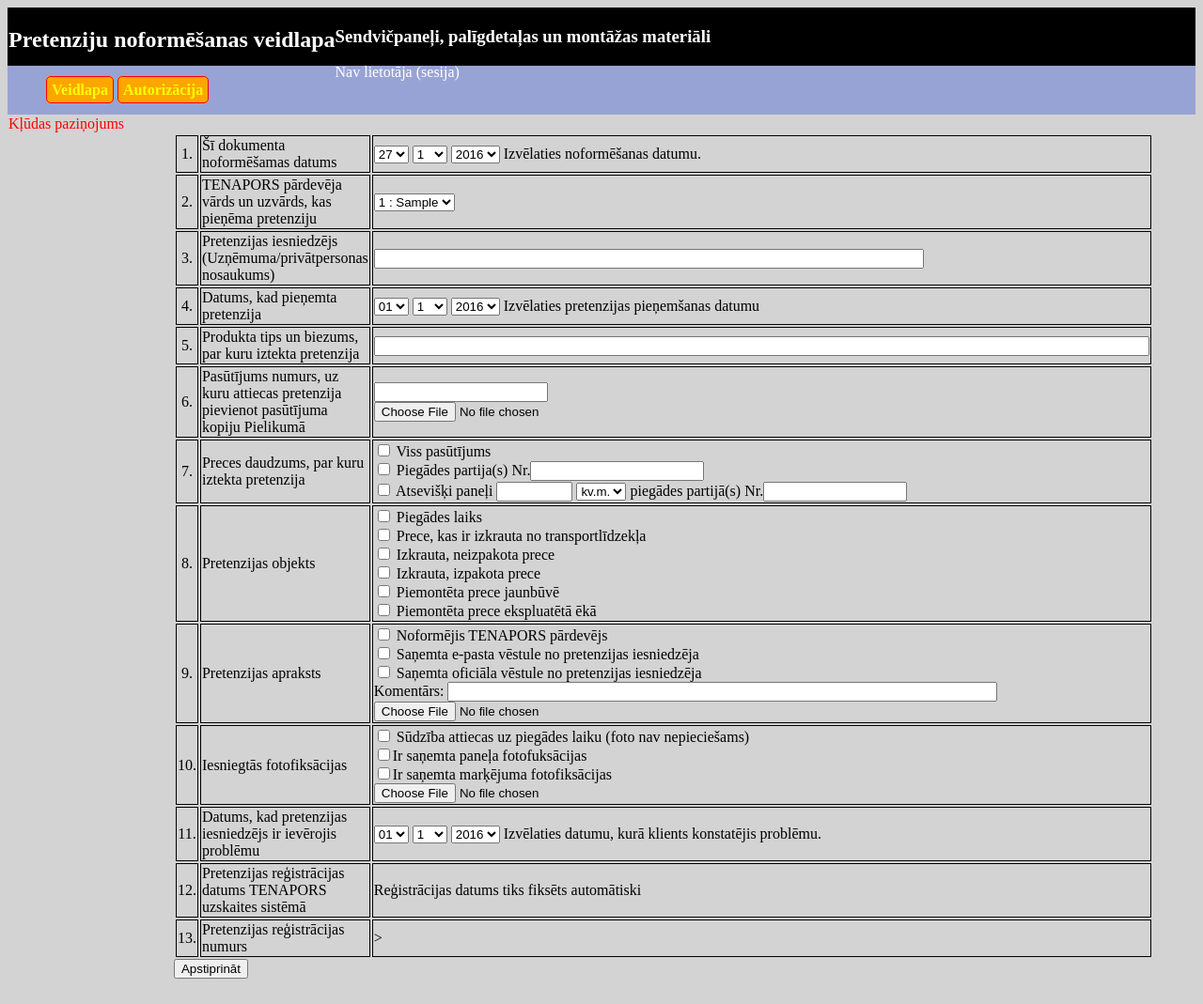
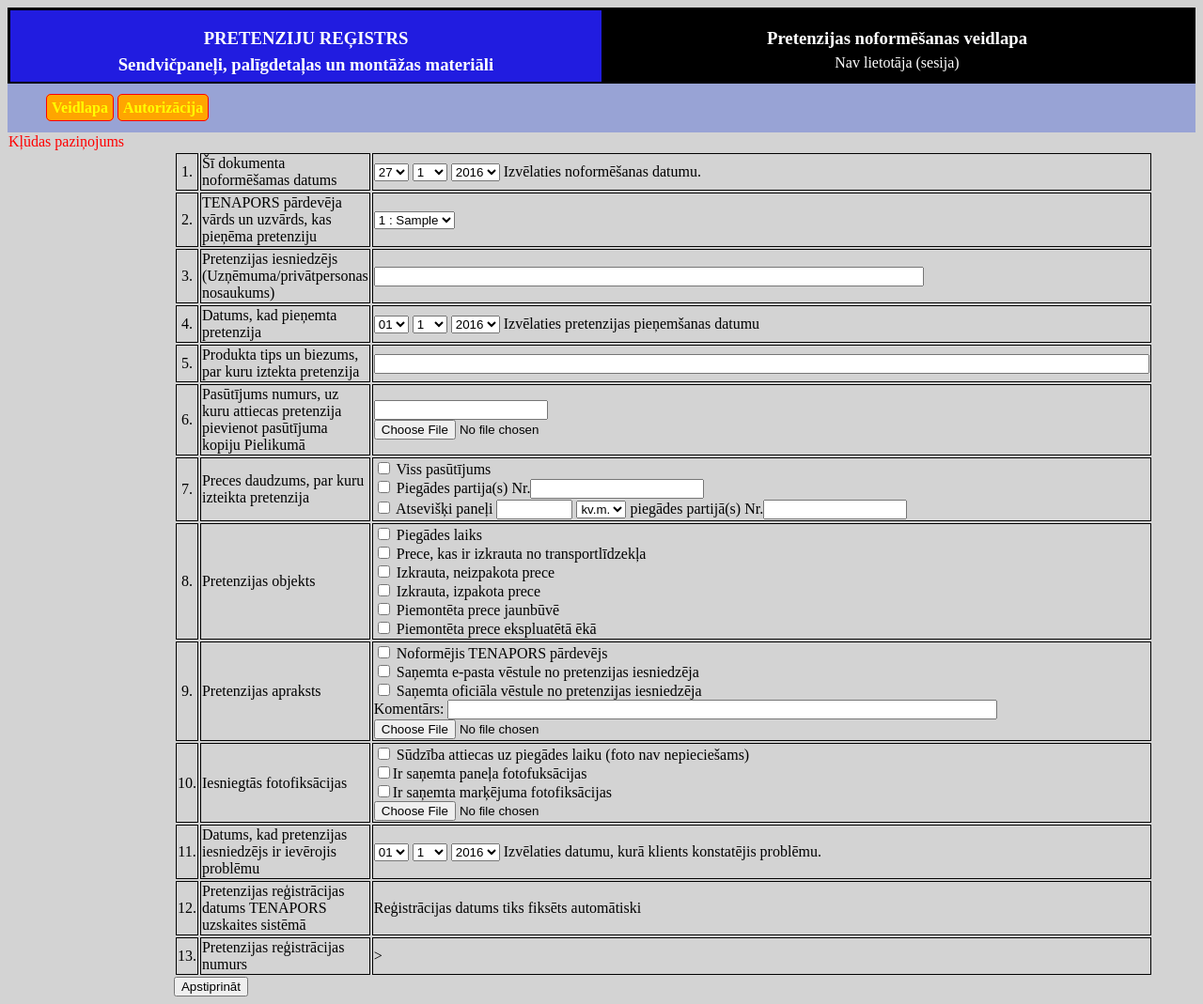
Before and after one commit to taliso/Pretenziju-registrs, a PHP site: page / in a window 1280 px wide. Shown: the whole page at 94% size. Before the commit the page ends 1042 px from the top, so only its background shows below. Run offline with PHP 8.4, Linux system fonts and the light colour scheme; tables that the repository leaves empty hold one stand-in row (values such as "Sample post").

Commit message:
Tikai pardomas

```diff
--- a/autorizacija.php
+++ b/autorizacija.php
@@ -40,9 +40,8 @@
 </form>
 <?php else: ?>
 <form action="#" method="post">
-	<h4>Lietotāja vārds:</h4><input type="text" name="user" value="" size="20"><br>
-	<br>
-	<h4>Parole:</h4><input type="password" name="psw" value="" size="20"><br>
+	Lietotāja vārds:<input type="text" name="user" value="" size="20"><br>
+	Parole:<input type="password" name="psw" value="" size="20"><br>
 	<input type="submit" name="submit" value="Ieiet">
 </form>
 <?php endif; ?>
--- a/index.php
+++ b/index.php
@@ -36,10 +36,10 @@
 </head>
 <body>
 
- <div id="virsraksts-konteineris" style="background-color:black;color:white;padding:1px;">
+ <div id="virsraksts-konteineris" style="background-color:black;color:white;padding:3px;height: 75px">
 <!--  	 <img id="logo" src="TENAX_TENAPORS_logo.jpg" alt="Tenapors logo" style="width:30px;height:20px;"> -->
-	 	<div id="galvenais-virsraksts"><h2>Pretenziju noformēšanas veidlapa</h2></div>
-		<div id="sub-virsraksts"><h3>Sendvičpaneļi, palīgdetaļas un montāžas materiāli</h3>
+	 	<div id="galvenais-virsraksts"><h3>PRETENZIJU REĢISTRS</h3><h3>Sendvičpaneļi, palīgdetaļas un montāžas materiāli</h3></div>
+		<div id="sub-virsraksts"><h3>Pretenzijas noformēšanas veidlapa</h3>
 		<?php if (isset($_SESSION['TEST'])) {
 			echo "SESIJA: " . $_SESSION['TEST'];
 		} else { echo "Nav lietotāja (sesija)";};?>
--- a/pretenz.css
+++ b/pretenz.css
@@ -5,14 +5,21 @@
 h1 {
     color: white;
     text-align: center;
+    padding: 0px;
+    height: 10px;
 }
 h2 {
     color: white;
     text-align: center;
+    padding: 0px;
+    height: 10px;
 }
 h3 {
     color: white;
     text-align: center;
+    padding: 0px;
+    height: 10px;
+
 }
 #logo {
   float: left;
@@ -31,9 +38,14 @@
 
 #galvenais-virsraksts {
 	float:left;
+	text-align: center;
+	background-color:#211ce0;
+	width: 50%;
 }
 #sub-virsraksts {
-	float:left;
+	float:right;
+	text-align: center;
+	width: 50%;
 }
 
  td.npk {
--- a/veidlapa.php
+++ b/veidlapa.php
@@ -202,7 +202,7 @@
   </tr>
     <tr>  <!--7  -->
     <td class="npk">7.</td>
-    <td class="teksts">Preces daudzums, par kuru iztekta pretenzija</td>
+    <td class="teksts">Preces daudzums, par kuru izteikta pretenzija</td>
     <td class="ievade"><input type="checkbox" name="daudzums_viss" value="1"> Viss pasūtījums<br>
                       <input type="checkbox" name="daudzums_pieg_part" value="1"> Piegādes partija(s) Nr.<input type="text" name="pieg_part_nr" value=""><br>
                       <input type="checkbox" name="daudzums_atsev_paneli" value="1"> Atsevišķi paneļi <input type="text" name="daudzums_kvmet" value="" size="7">
```
